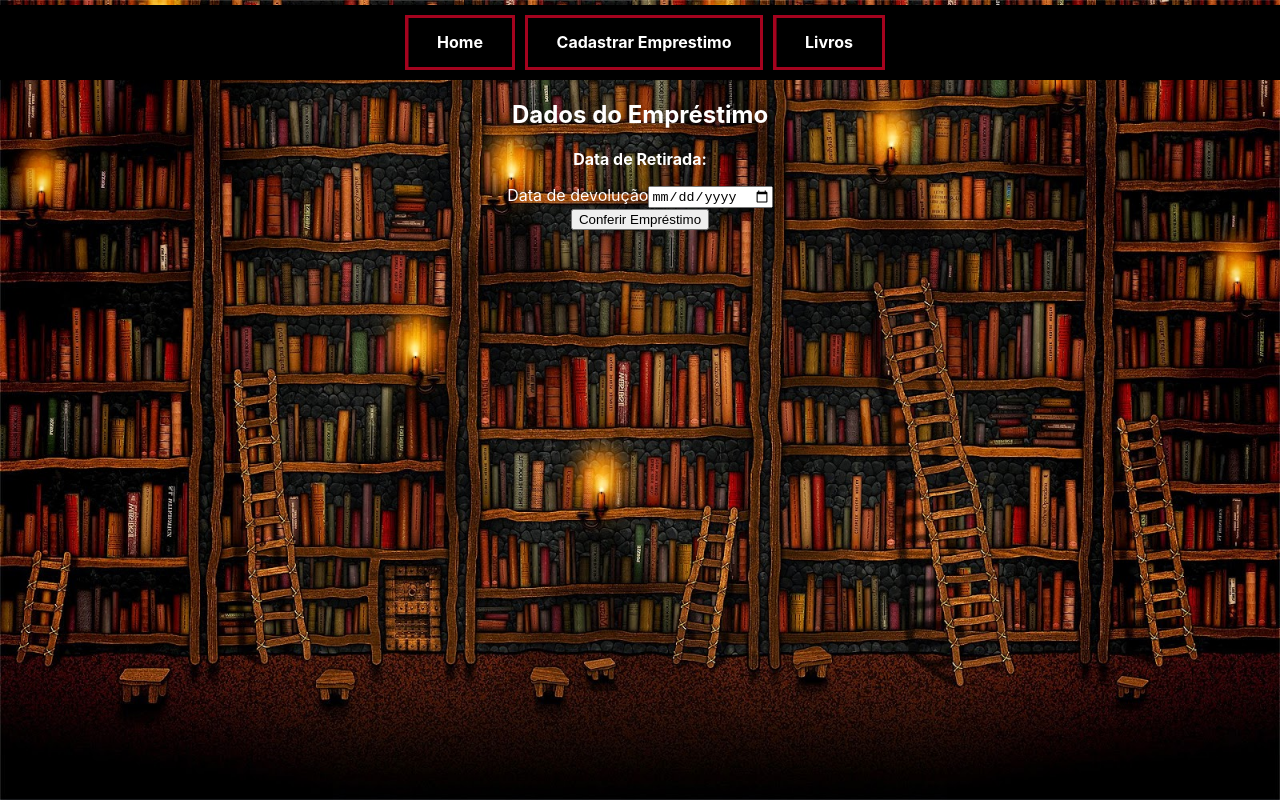
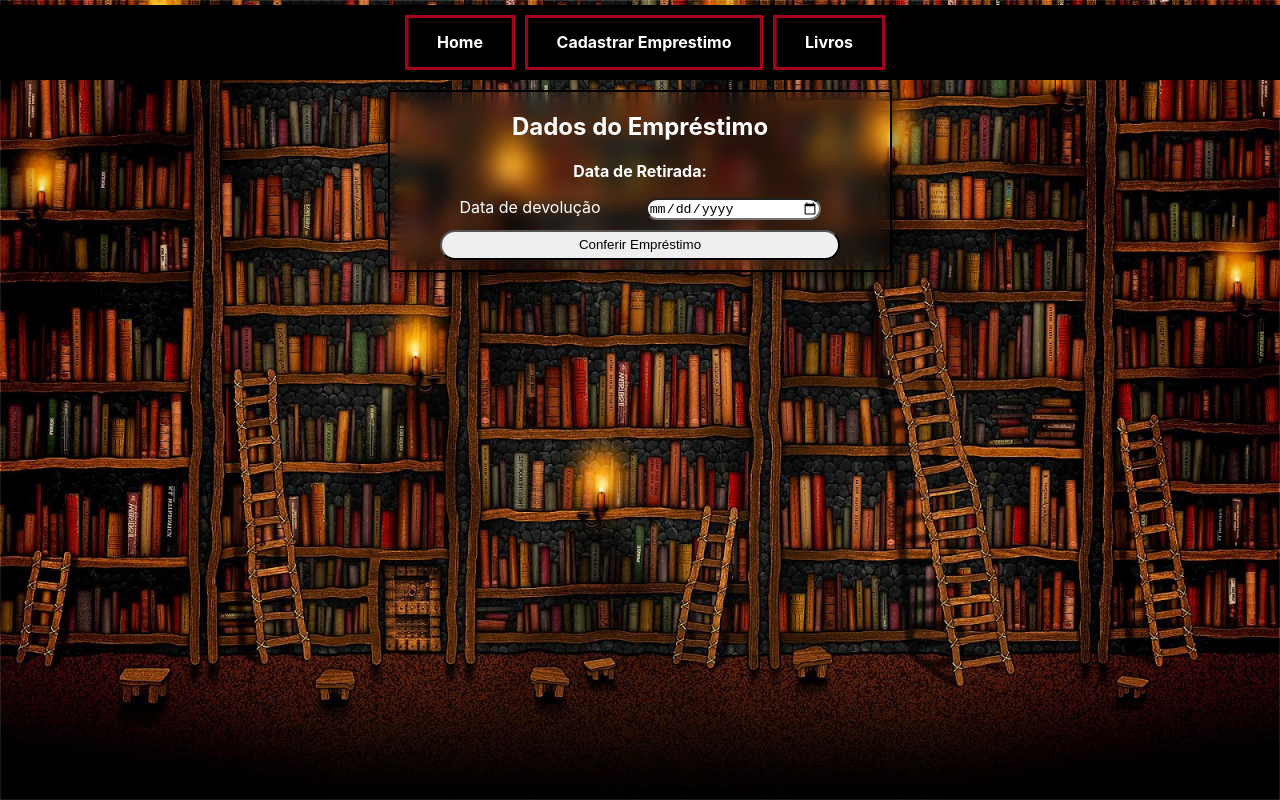
Before and after one commit to AlexandreRodriguesStrapasson/library_PW4, a React (Create React App) app in the folder library/: page /Emprestimo in a window 1280 px wide. Built offline with nearby package versions, Linux system fonts and the light colour scheme.

Commit message:
feat: add css to books page, edit page and loan page

```diff
--- a/library/mock/db.json
+++ b/library/mock/db.json
@@ -4,7 +4,7 @@
       "id": "1",
       "name": "Senhor dos Anéis - As duas torres",
       "author": "J.R.R Tolkien",
-      "dataRetirada": "",
+      "dataRetirada": "2023-12-05",
       "clienteNome": "Fulano da Silva",
       "telefone": "1231586153515",
       "valorEmprestimo": "12"
@@ -26,15 +26,6 @@
       "clienteNome": "Outro fulano",
       "telefone": "461515356",
       "valorEmprestimo": "20"
-    },
-    {
-      "id": "4",
-      "name": "Harry Potter - E a Câmara Secreta",
-      "author": "J.K. Rowlling",
-      "dataRetirada": "2023-06-06",
-      "clienteNome": "Outro fulano",
-      "telefone": "65483135",
-      "valorEmprestimo": "10"
     }
   ]
 }
--- a/library/src/pages/emprestimo.js
+++ b/library/src/pages/emprestimo.js
@@ -1,6 +1,7 @@
 import React, { useState, useEffect } from "react";
 import { useLocation } from 'react-router-dom';
 import Browser from "../components/browser";
+import Style from '../style/loanCss.module.css'
 
 function Emprestimo() {
   const location = useLocation();
@@ -45,6 +46,7 @@ function Emprestimo() {
   return (
     <div>
       <Browser />
+      <div className={Style.div}>
         <h2>Dados do Empréstimo</h2>
         <p>
           <strong>Data de Retirada:</strong> {dataRetirada}
@@ -69,6 +71,7 @@ function Emprestimo() {
           <label>
             Data de devolução
             <input
+              className={Style.inputDate}
               type="date"
               value={dataDevolucao}
               onChange={handleDataDevolucaoChange}
@@ -77,11 +80,10 @@ function Emprestimo() {
 
           <br />
 
-        <button type="button" onClick={calculateAtraso}>
+          <button className={Style.button}type="button" onClick={calculateAtraso}>
             Conferir Empréstimo
           </button>
         </form>
-
         {atrasado !== null && (
           <p>
             {atrasado
@@ -90,6 +92,7 @@ function Emprestimo() {
           </p>
         )}
       </div>
+    </div>
   );
 }
 
--- /dev/null
+++ b/library/src/style/loanCss.module.css
@@ -0,0 +1,34 @@
+.div {
+    height: auto;
+    width: 500px;
+    background-color: transparent;
+    margin-left: auto;
+    margin-right: auto;
+    margin-top: 10px;
+    border: 2px solid black;
+    box-shadow: 5px 5px 10px rgba(0, 0, 0, 0.5);
+    backdrop-filter: blur(10px);
+}
+
+.inputDate{
+    margin-bottom: 10px;
+    border-radius: 20px;
+    margin-left: 45px;
+    width: 170px;
+}
+
+.inputDate:focus{
+    background-color: rgb(223, 223, 223);
+}
+
+.button{
+    border-radius: 20px;
+    height: 30px;
+    width: 400px;
+    margin-bottom: 10px;
+}
+
+.button:hover{
+    color: white;
+    background-color: brown;
+}
```
Lines whose indentation alone changed are shown as unchanged.
